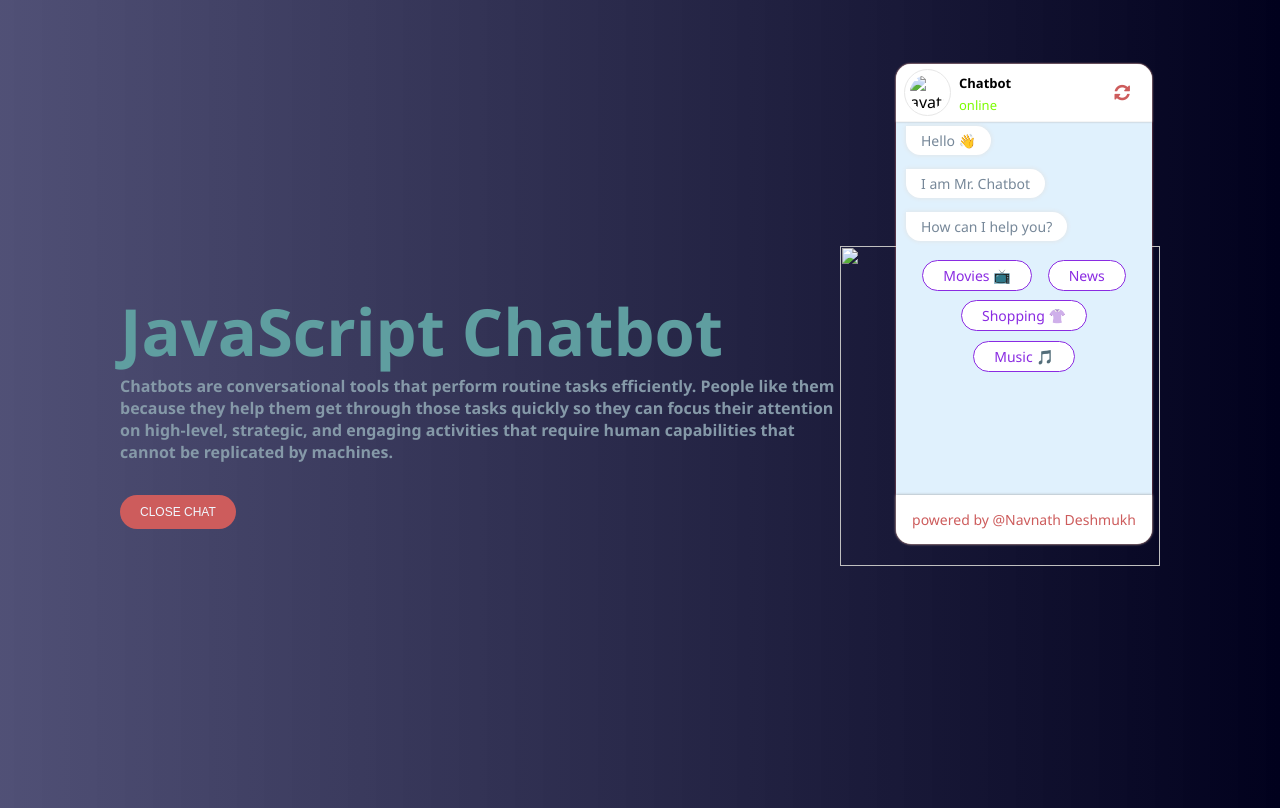
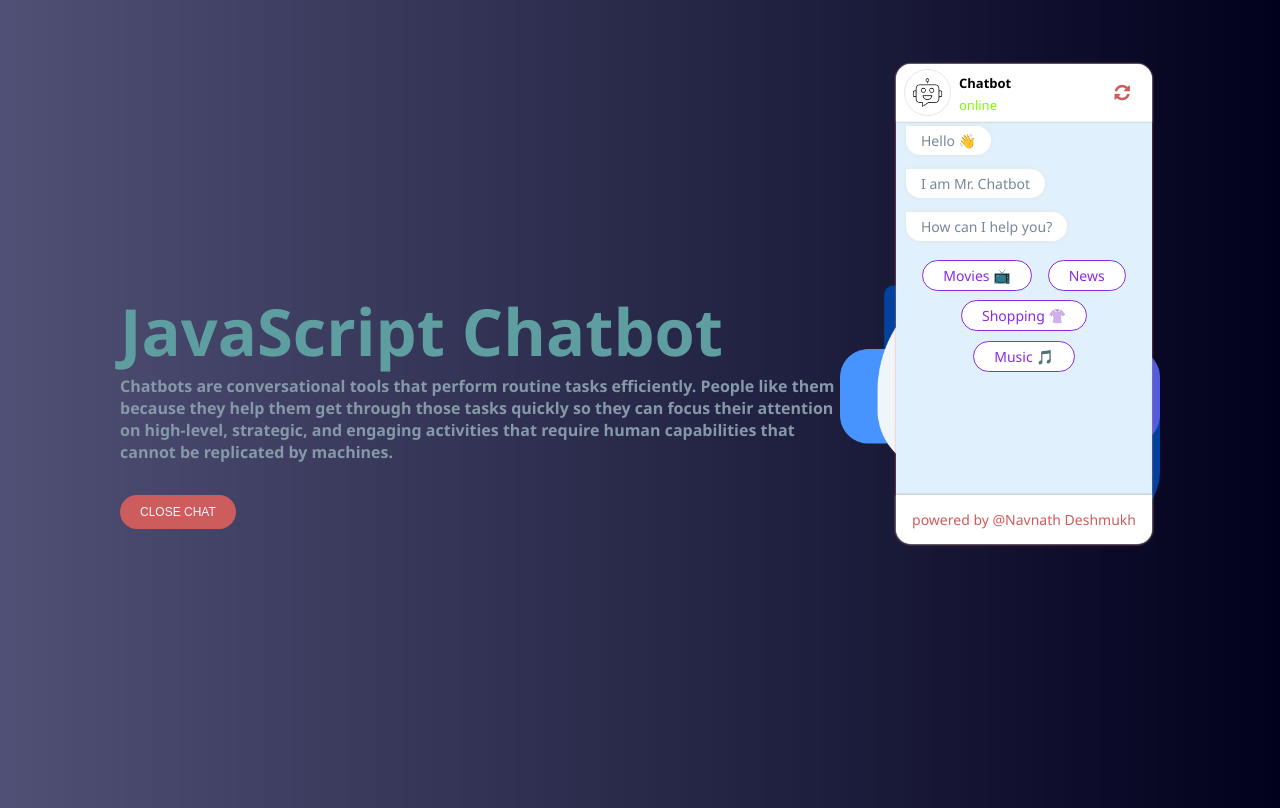
Before and after one commit to navnathdeshmukh45/chat-bot, a plain HTML site: page index.html in a window 1280 px wide. Both pictures are taken after a click on the button "START CHAT". Drawn offline with Linux system fonts and the light colour scheme.

Commit message:
Update index.html

```diff
--- a/index.html
+++ b/index.html
@@ -20,14 +20,14 @@
             <button id="init">START CHAT</button>
         </div>
         <div>
-            <img src="chatbot.png" alt="" class="bot-img">
+            <img src="/Chatbot/chatbot.png" alt="" class="bot-img">
         </div>
     </div>
     <div id="test" style="position: fixed;top: 4rem;right: 8rem;display: none;">
         <div class="child" id="chatbot">
             <div class="header">
                 <div class="h-child">
-                    <img src="chatbot (1).png" alt="avatar" id="avatar">
+                    <img src="chatbot/chatbot (1).png" alt="avatar" id="avatar">
                     <div>
                         <span class="name">Chatbot</span>
                         <br>
```
